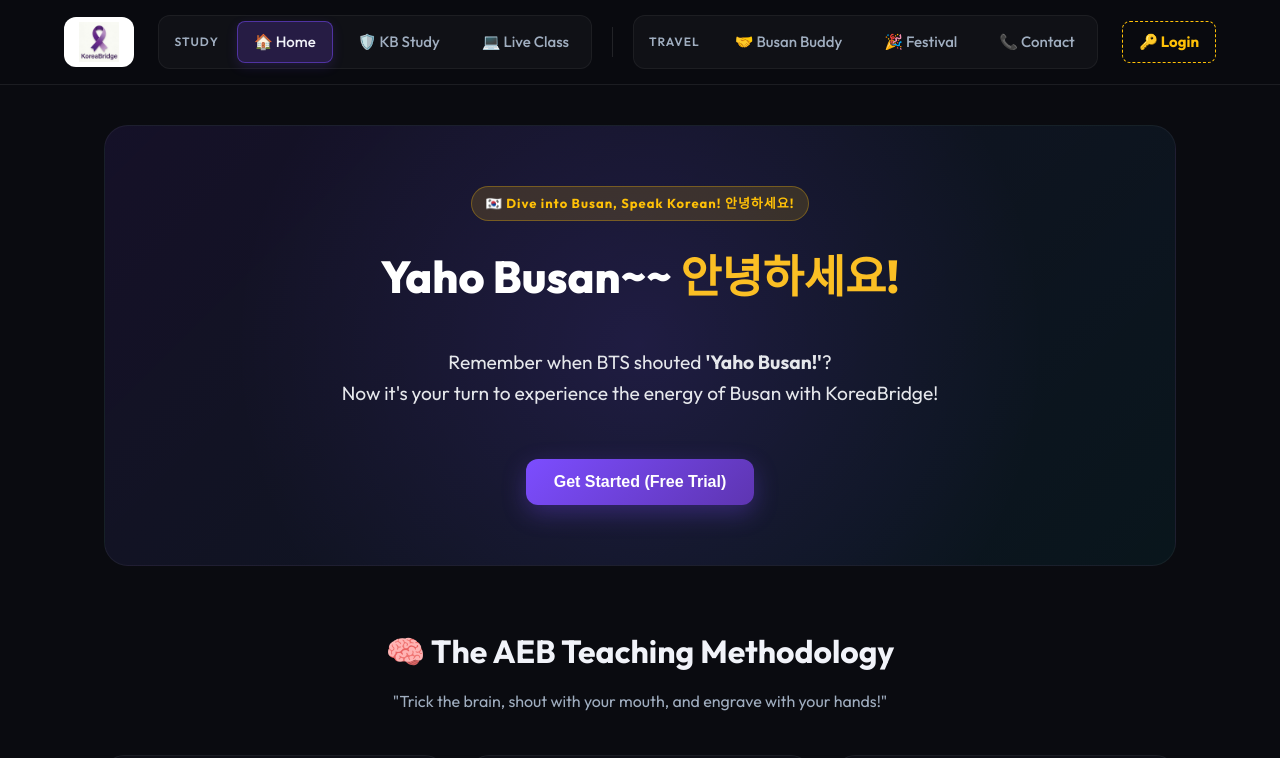
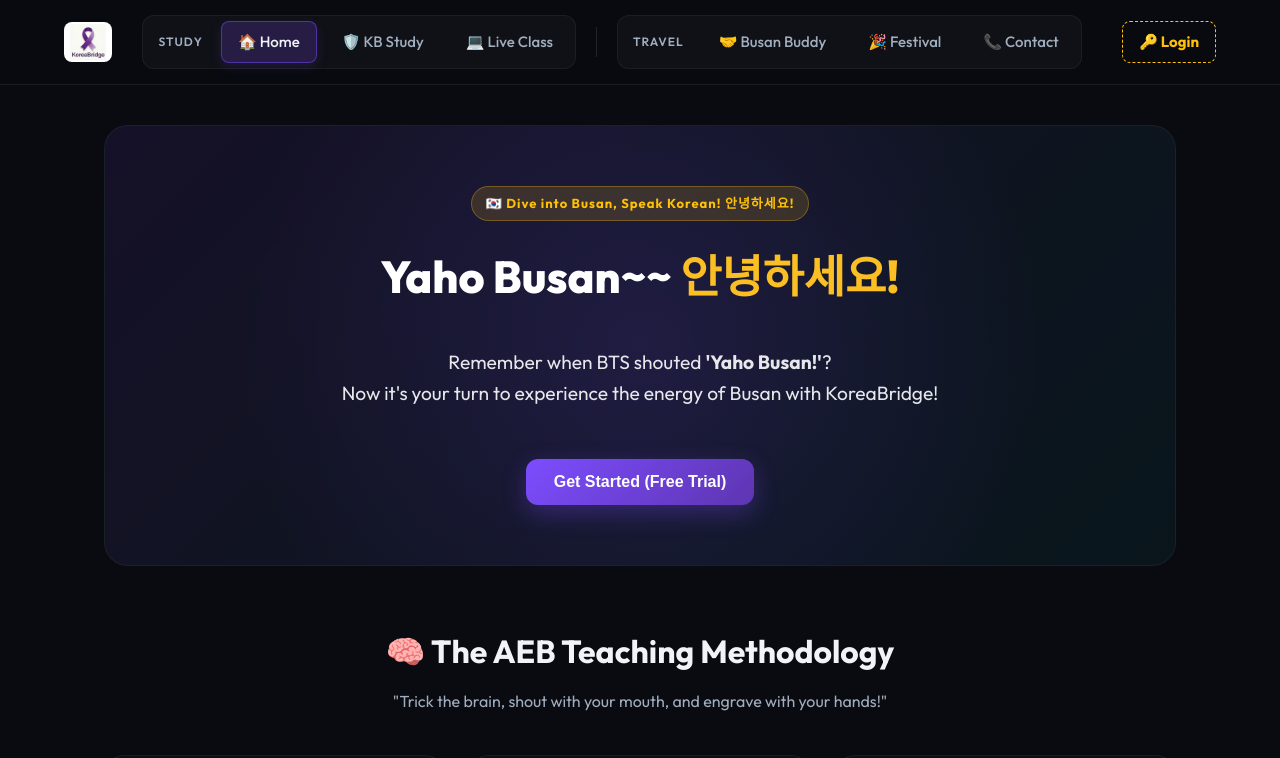
Before and after one commit to mhr7028-ux/koreabridge, a Next.js app: page / in a window 1280 px wide. Shown: the top 758 px of the page. Built offline with nearby package versions, Linux system fonts and the light colour scheme; no server answers.

Commit message:
fix: adjust logo size and make name clickable

```diff
--- a/src/components/layout/Header.tsx
+++ b/src/components/layout/Header.tsx
@@ -10,9 +10,9 @@
 
   return (
     <header className={styles.appHeader}>
-      <div className={styles.logoArea} style={{ background: '#fff', padding: '5px 15px', borderRadius: '12px', display: 'flex', alignItems: 'center' }}>
+      <div className={styles.logoArea} style={{ background: '#fff', padding: '2px 6px', borderRadius: '8px', display: 'flex', alignItems: 'center', marginRight: '-10px' }}>
         <Link href="/" style={{ display: 'flex', alignItems: 'center', textDecoration: 'none' }}>
-          <img src="/logo.png" alt="KoreaBridge Logo" style={{ height: '40px', width: 'auto' }} />
+          <img src="/logo.png" alt="KoreaBridge Logo" style={{ height: '36px', width: 'auto' }} />
         </Link>
       </div>
 
@@ -59,7 +59,9 @@
                   <span style={{ fontWeight: 'bold' }}>{session.user?.name}</span>
                 </Link>
               ) : (
-                <span style={{ fontWeight: 'bold' }}>{session.user?.name}</span>
+                <Link href="/admin" style={{ color: '#fff', textDecoration: 'none', display: 'flex', alignItems: 'center', gap: '4px' }} title="Go to Admin Panel (Requires Permission)">
+                  <span style={{ fontWeight: 'bold' }}>{session.user?.name}</span>
+                </Link>
               )}!
             </span>
             <button
```
